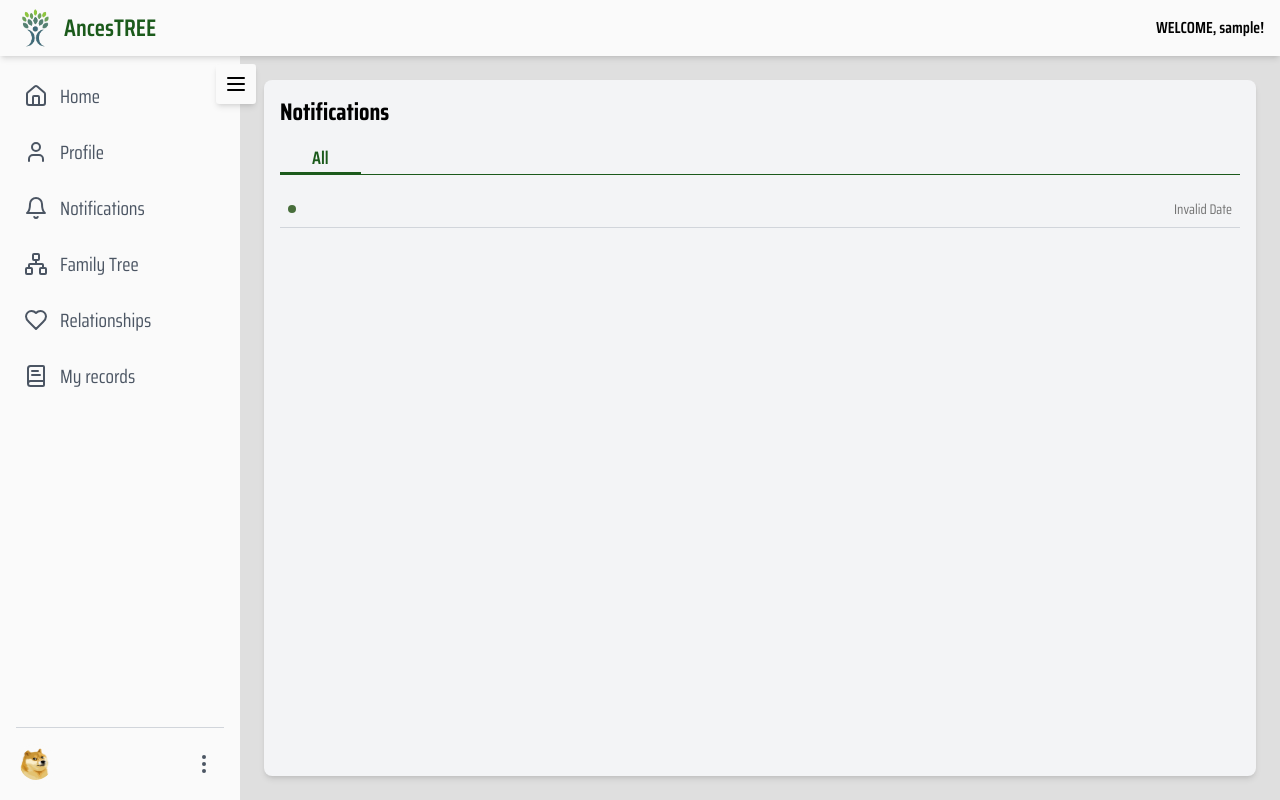
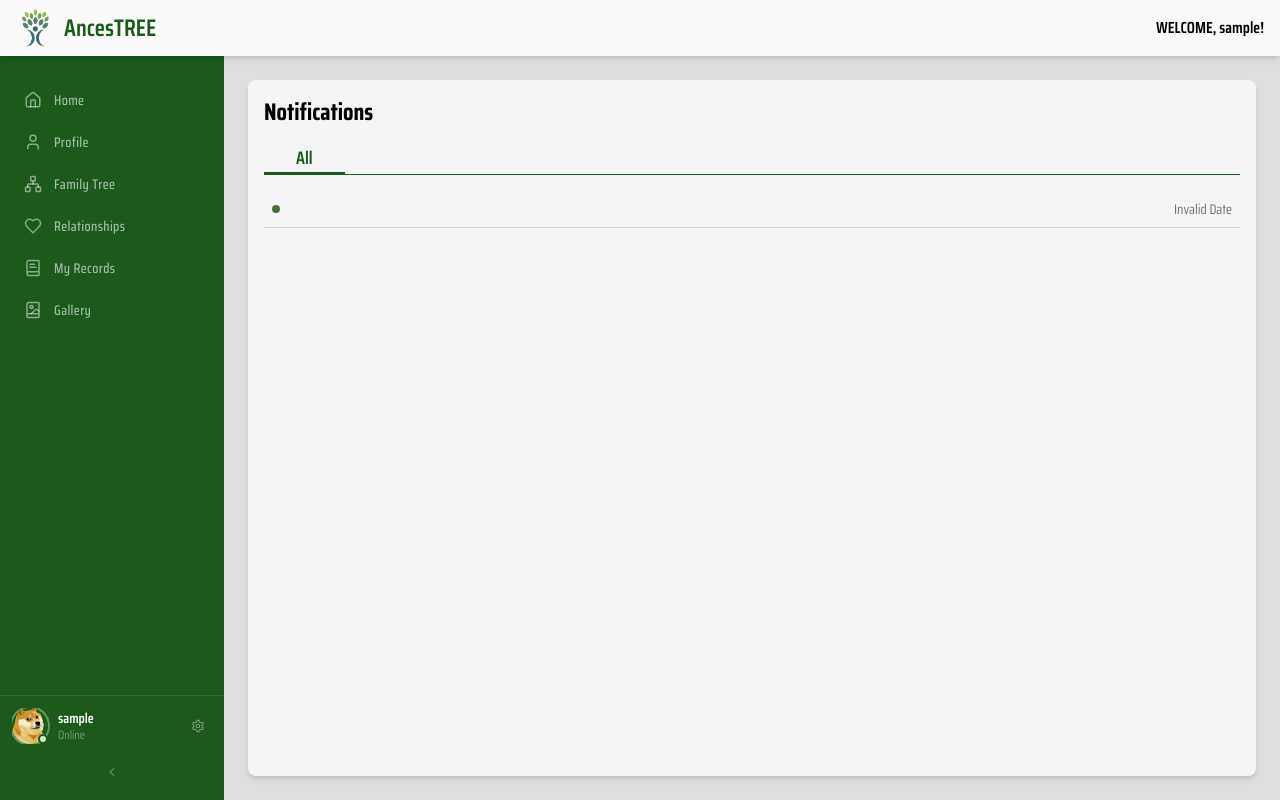
Before and after one commit to Newiie/ancestree-frontend, a Next.js app: page /dashboard/notifications in a window 1280 px wide. Built offline with nearby package versions, Linux system fonts and the light colour scheme; no server answers; sample sign-in values are in the browser's storage.

Commit message:
refactor: remove Notifications from sidebar nav, add Gallery

```diff
--- a/components/dashboard/Sidebar.tsx
+++ b/components/dashboard/Sidebar.tsx
@@ -1,3 +1,5 @@
+"use client";
+
 import Image from 'next/image';
 import React, { useState } from 'react';
 import Link from 'next/link';
@@ -5,177 +7,226 @@ import {
   Popover,
   PopoverContent,
   PopoverTrigger,
-} from "@/components/ui/popover"
-import  useAuth  from '@/hooks/useAuth';
-import {usePathname} from 'next/navigation';
-import { BellIcon, BookImageIcon, BookTextIcon, EllipsisVerticalIcon, HeartIcon, HelpCircleIcon, HouseIcon, LogOutIcon, NetworkIcon, SettingsIcon, UserIcon, MenuIcon, XIcon } from 'lucide-react';
+} from "@/components/ui/popover";
+import useAuth from '@/hooks/useAuth';
+import { usePathname } from 'next/navigation';
+import {
+  BookImageIcon,
+  BookTextIcon,
+  ChevronLeftIcon,
+  ChevronRightIcon,
+  HeartIcon,
+  HelpCircleIcon,
+  HouseIcon,
+  LogOutIcon,
+  MenuIcon,
+  NetworkIcon,
+  SettingsIcon,
+  UserIcon,
+  XIcon,
+} from 'lucide-react';
+
+// Label: always mounted, fades + shrinks when collapsed so width animates cleanly
+const SidebarLabel = ({ children, collapsed }: { children: React.ReactNode; collapsed: boolean }) => (
+  <span
+    className={`
+      overflow-hidden whitespace-nowrap tracking-wide
+      transition-all duration-300 ease-in-out
+      ${collapsed ? 'max-w-0 opacity-0' : 'max-w-[160px] opacity-100 delay-100'}
+    `}
+  >
+    {children}
+  </span>
+);
 import { useProfile } from '@/providers/ProfileProvider';
 
 const Sidebar = () => {
   const [isMinimized, setIsMinimized] = useState(false);
   const [isMobileSidebarOpen, setIsMobileSidebarOpen] = useState(false);
-  const { logout } = useAuth();
-  const { user } = useAuth();
+  const { logout, user } = useAuth();
   const { userData } = useProfile();
   const pathName = usePathname();
 
-  const dashboardRegex = /^\/Dashboard/i;
+  const toggleSidebar = () => setIsMinimized(prev => !prev);
+  const toggleMobileSidebar = () => setIsMobileSidebarOpen(prev => !prev);
 
-  const isDashboardPath = dashboardRegex.test(pathName);
-  const toggleSidebar = () => {
-    setIsMinimized(!isMinimized);
+  const sidebarItems = [
+    { icon: <HouseIcon size={18} />, label: 'Home', url: '/dashboard' },
+    { icon: <UserIcon size={18} />, label: 'Profile', url: user?.id ? `/dashboard/profile/${user.id}` : '/dashboard/profile' },
+    { icon: <NetworkIcon size={18} />, label: 'Family Tree', url: `/dashboard/family-tree/${user?.id}` },
+    { icon: <HeartIcon size={18} />, label: 'Relationships', url: '/dashboard/relationships' },
+    { icon: <BookTextIcon size={18} />, label: 'My Records', url: '/dashboard/my-records' },
+    { icon: <BookImageIcon size={18} />, label: 'Gallery', url: '/dashboard/gallery' },
+  ];
+
+  const isActive = (url: string) => {
+    if (url === '/dashboard') return pathName === '/dashboard';
+    return pathName.startsWith(url.split('/').slice(0, 3).join('/'));
   };
 
-  const toggleMobileSidebar = () => {
-    setIsMobileSidebarOpen(!isMobileSidebarOpen);
-  };
+  const userName = [
+    userData?.generalInformation?.firstName,
+    userData?.generalInformation?.lastName,
+  ].filter(Boolean).join(' ') || user?.username || 'User';
 
-  const sidebarItems = [
-    { icon: <HouseIcon />, label: 'Home', url: "/dashboard" },
-    { icon: <UserIcon />, label: 'Profile', url: user?.id ? `/dashboard/profile/${user.id}` : '/dashboard/profile' },
-    { icon: <BellIcon />, label: 'Notifications', url: "/dashboard/notifications" },
-    { icon: <NetworkIcon />, label: 'Family Tree', url: `/dashboard/family-tree/${user?.id}` },
-    { icon: <HeartIcon />, label: 'Relationships', url: "/dashboard/relationships" },
-    { icon: <BookTextIcon />, label: 'My records', url: "/dashboard/my-records" },
-  ];
+  const NavLinks = ({ mobile = false }: { mobile?: boolean }) => (
+    <nav className="flex-grow px-3 py-2 space-y-0.5">
+      {sidebarItems.map((item) => {
+        const active = isActive(item.url);
+        const collapsed = isMinimized && !mobile;
+        return (
+          <Link
+            href={item.url}
+            key={item.label}
+            onClick={mobile ? toggleMobileSidebar : undefined}
+            title={collapsed ? item.label : undefined}
+            className={`
+              group flex items-center gap-3 py-2.5 rounded-xl text-sm font-medium
+              transition-colors duration-200 relative
+              ${collapsed ? 'px-2 justify-center' : 'px-3'}
+              ${active
+                ? 'bg-white/15 text-white'
+                : 'text-white/60 hover:bg-white/10 hover:text-white/90'
+              }
+            `}
+          >
+            {active && (
+              <span className="absolute left-0 top-1/2 -translate-y-1/2 w-0.5 h-5 bg-[#D4F3C0] rounded-full" />
+            )}
+            <span className={`flex-shrink-0 transition-colors ${active ? 'text-[#D4F3C0]' : 'text-white/50 group-hover:text-white/80'}`}>
+              {item.icon}
+            </span>
+            {!mobile && <SidebarLabel collapsed={collapsed}>{item.label}</SidebarLabel>}
+            {mobile && <span className="tracking-wide">{item.label}</span>}
+          </Link>
+        );
+      })}
+    </nav>
+  );
 
-  const renderSidebarLinks = (isMobile = false) => (
-    <ul className={`space-y-2 ${isMobile ? 'px-4 py-6' : 'flex-grow '}`}>
-      {sidebarItems.map((item) => (
-        <Link
-          href={item.url}
-          key={item.label}
-          className={`flex px-2 py-[6px] rounded-[0.6rem] items-center text-[1.2rem] text-sidebar
-            ${(pathName ==  "/dashboard/" + item.label) ? "bg-gradient-linear-green-white" : "hover:bg-gradient-linear-green-white"}
-            transition-colors duration-400 cursor-pointer h-[3rem] overflow-none`}
-          onClick={isMobile ? toggleMobileSidebar : undefined}
+  const UserFooter = ({ mobile = false }: { mobile?: boolean }) => {
+    const collapsed = isMinimized && !mobile;
+    return (
+    <Popover>
+      <div className="px-3 pt-3 pb-3 border-t border-white/10">
+        <div className="flex items-center gap-2.5 overflow-hidden">
+          <div className="relative flex-shrink-0">
+            <Image
+              src={userData?.profilePicture || '/images/doge.png'}
+              alt="Profile"
+              width={36}
+              height={36}
+              className="w-9 h-9 rounded-full object-cover ring-2 ring-[#D4F3C0]/40"
+            />
+            <span className="absolute bottom-0 right-0 w-2.5 h-2.5 bg-[#D4F3C0] rounded-full border-2 border-[#1B5A1B]" />
+          </div>
+          <div className={`flex-grow min-w-0 transition-all duration-300 ease-in-out ${collapsed ? 'max-w-0 opacity-0' : 'max-w-[120px] opacity-100 delay-100'}`}>
+            <p className="text-sm font-semibold text-white truncate leading-tight">{userName}</p>
+            <p className="text-xs text-white/40 truncate leading-tight">Online</p>
+          </div>
+          <div className={`flex-shrink-0 transition-all duration-300 ease-in-out ${collapsed ? 'max-w-0 opacity-0 overflow-hidden' : 'max-w-[28px] opacity-100 delay-100'}`}>
+            <PopoverTrigger asChild>
+              <button className="w-7 h-7 flex items-center justify-center rounded-lg text-white/40 hover:text-white hover:bg-white/10 transition-colors">
+                <SettingsIcon size={14} />
+              </button>
+            </PopoverTrigger>
+          </div>
+        </div>
+      </div>
+      <PopoverContent side="top" align="end" className="w-44 p-1">
+        <button
+          onClick={logout}
+          className="w-full flex items-center gap-2 px-3 py-2 text-sm text-gray-700 hover:bg-gray-100 rounded-lg transition-colors"
         >
-          <div className="flex-shrink-0 w-[1.5rem] h-[1.5rem] mr-3">
-            {item.icon}
-          </div>
-          {!isMinimized && <span>{item.label}</span>}
-        </Link>
-      ))}
-    </ul>
-  );
+          <LogOutIcon size={14} />
+          Logout
+        </button>
+        <button className="w-full flex items-center gap-2 px-3 py-2 text-sm text-gray-700 hover:bg-gray-100 rounded-lg transition-colors">
+          <HelpCircleIcon size={14} />
+          Help
+        </button>
+        <button className="w-full flex items-center gap-2 px-3 py-2 text-sm text-gray-700 hover:bg-gray-100 rounded-lg transition-colors">
+          <SettingsIcon size={14} />
+          Settings
+        </button>
+      </PopoverContent>
+    </Popover>
+  );};
 
   return (
     <>
-      {/* Desktop Sidebar */}
-      <div className={`hidden md:flex relative bg-white p-4 h-full flex-col transition-width duration-300 ${isMinimized ? 'w-[5rem]' : 'w-[15rem]'}`}>
+      {/* ── Desktop Sidebar ── */}
+      <div
+        className={`
+          hidden md:flex flex-col h-full
+          bg-[#1B5A1B]
+          transition-[width] duration-300 ease-in-out
+          ${isMinimized ? 'w-[4.5rem]' : 'w-[14rem]'}
+        `}
+      >
+        <div className="pt-4" />
+
+        <NavLinks />
+
+        <UserFooter />
+
+        {/* Collapse toggle */}
         <button
-          className="absolute top-2 -right-4 z-20 bg-white shadow-md rounded-[3px] p-2 flex items-center justify-center"
           onClick={toggleSidebar}
+          className="mx-auto mb-3 w-8 h-8 flex items-center justify-center rounded-lg text-white/30 hover:text-white/60 hover:bg-white/10 transition-colors"
         >
-          <MenuIcon className="text-black" />
+          {isMinimized ? <ChevronRightIcon size={14} /> : <ChevronLeftIcon size={14} />}
         </button>
-
-        {renderSidebarLinks()}
-
-        <Popover>
-          <div className="mt-auto pt-4 border-t border-gray-300">
-            <div className={`flex ${isMinimized ? 'gap-0' : 'gap-2'} items-center`}>
-              <Image
-                src={`${userData?.profilePicture ? userData?.profilePicture : "/images/doge.png"}`}
-                alt='Profile'
-                width={100}
-                height={100}
-                className='w-10 h-10 rounded-full border-4 border-white'
-              />
-              <div className="flex flex-col flex-grow">
-                {!isMinimized && <span className="font-bold text-gray-800">{userData?.generalInformation?.firstName} {userData?.generalInformation?.lastName}</span>}
-              </div>
-              <PopoverTrigger>
-                <div className="p-2 text-sidebar">
-                  <EllipsisVerticalIcon />
-                </div>
-              </PopoverTrigger>
-              <PopoverContent>
-                <p className="p-2 hover:bg-gray-100 cursor-pointer text-sidebar flex gap-2 items-center" onClick={logout}>
-                  <LogOutIcon />
-                  Logout
-                </p>
-                <p className="p-2 hover:bg-gray-100 cursor-pointer text-sidebar flex gap-2 items-center">
-                  <HelpCircleIcon />
-                  Help
-                </p>
-                <p className="p-2 hover:bg-gray-100 cursor-pointer text-sidebar flex gap-2 items-center">
-                  <SettingsIcon />
-                  Settings
-                </p>
-              </PopoverContent>
-            </div>
-          </div>
-        </Popover>
       </div>
 
-      {/* Mobile Sidebar Trigger */}
+      {/* ── Mobile Trigger ── */}
       <button
-        className={`md:hidden fixed top-4 left-4 z-50 bg-white shadow-md rounded-full p-2
-          ${isMobileSidebarOpen ? 'opacity-0 -translate-x-full transition-all duration-300 ease-in-out' : 'opacity-100'}`}
+        className={`
+          md:hidden fixed top-4 left-4 z-50
+          w-9 h-9 flex items-center justify-center
+          bg-[#1B5A1B] rounded-xl shadow-lg text-white
+          transition-all duration-300
+          ${isMobileSidebarOpen ? 'opacity-0 pointer-events-none -translate-x-2' : 'opacity-100'}
+        `}
         onClick={toggleMobileSidebar}
       >
-        <MenuIcon className="text-black" />
+        <MenuIcon size={16} />
       </button>
 
-      {/* Mobile Sidebar */}
+      {/* ── Mobile Sidebar ── */}
       <div
         className={`
-          md:hidden fixed inset-0 z-40 bg-black/50
-          ${isMobileSidebarOpen ? 'visible' : 'invisible'}
+          md:hidden fixed inset-0 z-40
           transition-all duration-300 ease-in-out
+          ${isMobileSidebarOpen ? 'bg-black/50 visible' : 'bg-transparent invisible'}
         `}
         onClick={toggleMobileSidebar}
       >
         <div
           className={`
-            absolute left-0 top-0 h-full w-[80%] bg-white shadow-lg
+            absolute left-0 top-0 h-full w-72 bg-[#1B5A1B] shadow-2xl
+            flex flex-col
             transform transition-transform duration-300 ease-in-out
             ${isMobileSidebarOpen ? 'translate-x-0' : '-translate-x-full'}
           `}
           onClick={(e) => e.stopPropagation()}
         >
-          <div className="flex justify-between items-center p-4 border-b">
-            <div className="flex items-center gap-2">
-              <Image
-                src={`${userData?.profilePicture ? userData?.profilePicture : "/images/doge.png"}`}
-                alt='Profile'
-                width={100}
-                height={100}
-                className='w-10 h-10 rounded-full border-4 border-white'
-              />
-              <span className="font-bold text-gray-800">
-                {userData?.generalInformation?.firstName} {userData?.generalInformation?.lastName}
-              </span>
-            </div>
-            <button onClick={toggleMobileSidebar}>
-              <XIcon className="text-black" />
+          {/* Mobile header */}
+          <div className="flex items-center justify-end px-4 py-4 border-b border-white/10">
+            <button
+              onClick={toggleMobileSidebar}
+              className="w-8 h-8 flex items-center justify-center rounded-lg text-white/50 hover:text-white hover:bg-white/10 transition-colors"
+            >
+              <XIcon size={16} />
             </button>
           </div>
 
-          {renderSidebarLinks(true)}
-
-          <div className="border-t p-4 space-y-2">
-            <p
-              className="p-2 hover:bg-gray-100 cursor-pointer text-sidebar flex gap-2 items-center"
-              onClick={logout}
-            >
-              <LogOutIcon />
-              Logout
-            </p>
-            <p className="p-2 hover:bg-gray-100 cursor-pointer text-sidebar flex gap-2 items-center">
-              <HelpCircleIcon />
-              Help
-            </p>
-            <p className="p-2 hover:bg-gray-100 cursor-pointer text-sidebar flex gap-2 items-center">
-              <SettingsIcon />
-              Settings
-            </p>
-          </div>
+          <NavLinks mobile />
+          <UserFooter mobile />
         </div>
       </div>
     </>
   );
-}
+};
 
 export default Sidebar;
```
